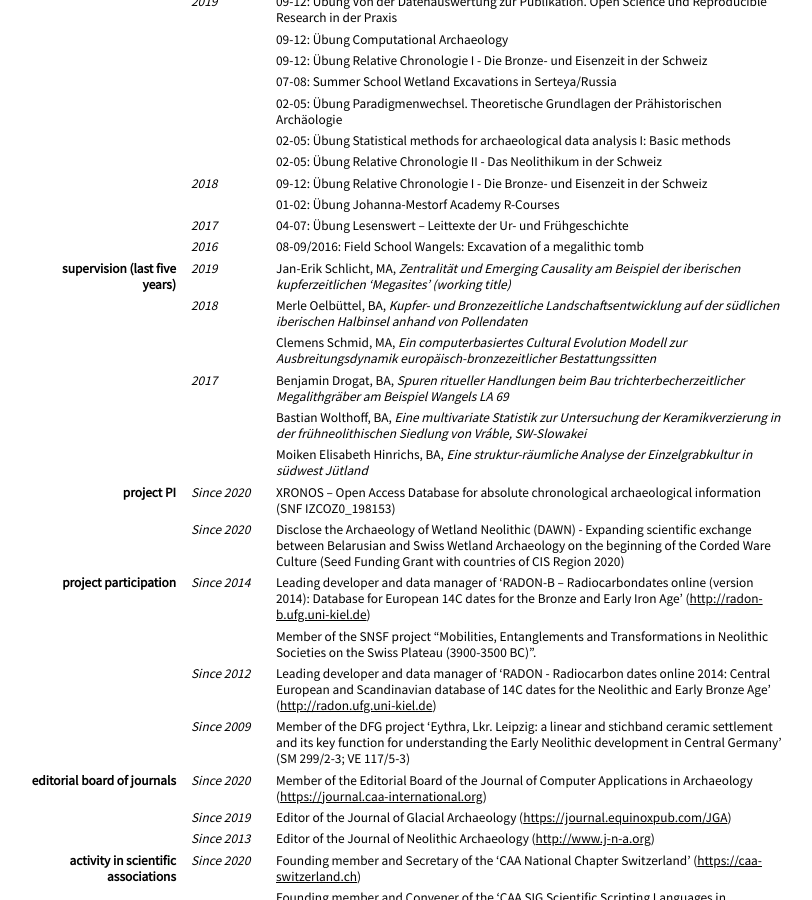
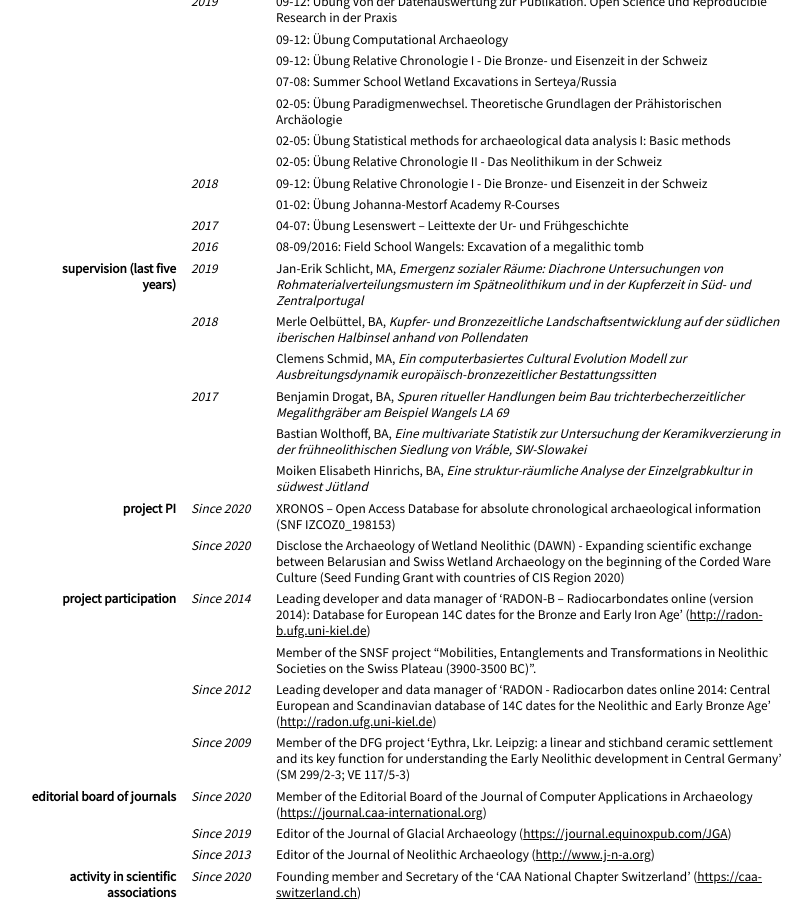
Before and after one commit to MartinHinz/cv, a Jekyll site: the page built from cv_english.md, in a window 1280 px wide and 900 px high, scrolled down 949 px. Shown: the whole window, without its empty margins (214-1026 px from the left). Built offline with Jekyll 4.4.1, drawn with Linux system fonts in a browser that asks for light colours; nearby versions of some CDN libraries; our own code applies the rules of GitHub Pages for plain Markdown files.

Commit message:
corrected JES master thesis title

```diff
--- a/cv_english.md
+++ b/cv_english.md
@@ -124,7 +124,7 @@ since 09/2018
 ### supervision (last five years)
 
 2019
-:   - Jan-Erik Schlicht, MA, *Zentralität und Emerging Causality am Beispiel der iberischen kupferzeitlichen 'Megasites' (working title)*
+:   - Jan-Erik Schlicht, MA, *Emergenz sozialer Räume: Diachrone Untersuchungen von Rohmaterialverteilungsmustern im Spätneolithikum und in der Kupferzeit in Süd- und Zentralportugal*
 
 2018
 : - Merle Oelbüttel, BA, *Kupfer- und Bronzezeitliche Landschaftsentwicklung auf der südlichen iberischen Halbinsel anhand von Pollendaten*
```
